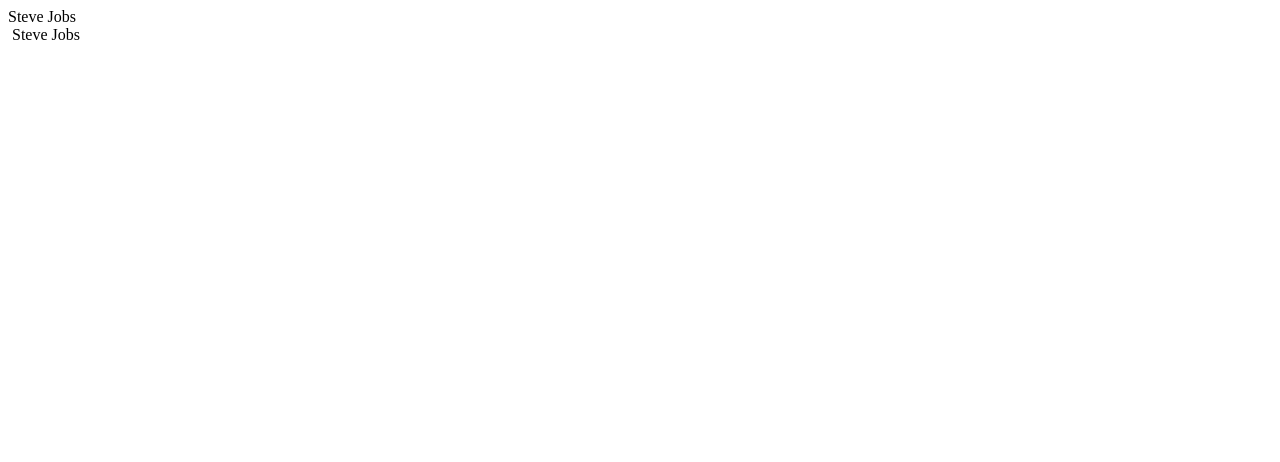
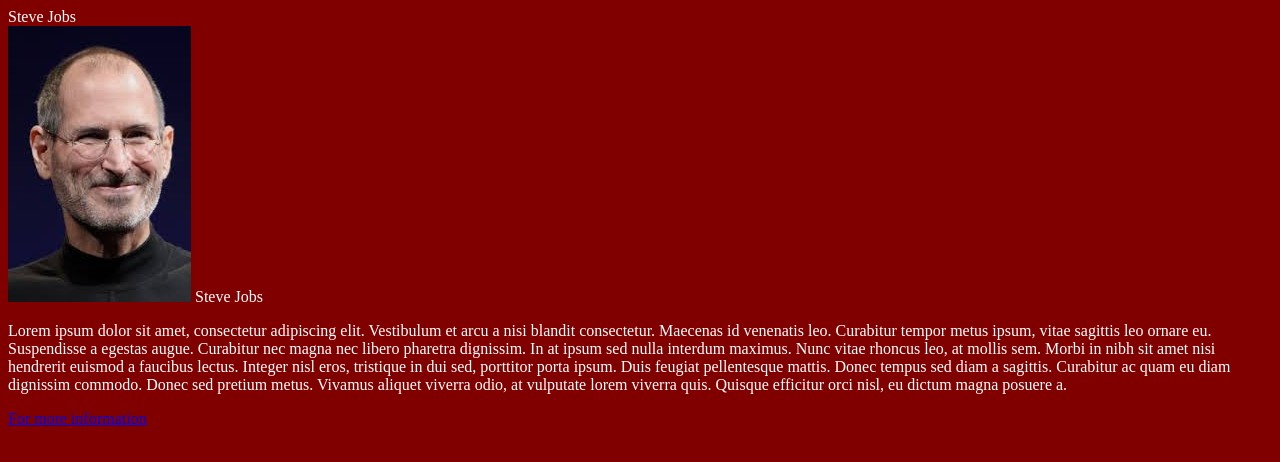
Before and after one commit to christianotieno/ChristianAndEloge, a plain HTML site: page index.html in a window 1280 px wide. Drawn offline with Linux system fonts and the light colour scheme.

Commit message:
added some features

```diff
--- /dev/null
+++ b/css/style.css
@@ -0,0 +1,4 @@
+body{
+	background-color: #800000;
+	color: #FFFFFF;
+}
--- a/index.html
+++ b/index.html
@@ -2,15 +2,19 @@
 <html>
 <head>
 	<title>Tribute Page</title>
+	<link rel="stylesheet" type="text/css" href="css/style.css">
 </head>
 <body>
 	<div id="main">
 		<header id="title">Steve Jobs</header>
         <div id="img-div">
-            <img id ="image">
+            <img id ="image" src="img/Steve_Jobs.jpg">
             <caption id="img-caption">Steve Jobs</caption>
         </div>
+        <p id="tribute-info">
+        Lorem ipsum dolor sit amet, consectetur adipiscing elit. Vestibulum et arcu a nisi blandit consectetur. Maecenas id venenatis leo. Curabitur tempor metus ipsum, vitae sagittis leo ornare eu. Suspendisse a egestas augue. Curabitur nec magna nec libero pharetra dignissim. In at ipsum sed nulla interdum maximus. Nunc vitae rhoncus leo, at mollis sem. Morbi in nibh sit amet nisi hendrerit euismod a faucibus lectus. Integer nisl eros, tristique in dui sed, porttitor porta ipsum. Duis feugiat pellentesque mattis. Donec tempus sed diam a sagittis. Curabitur ac quam eu diam dignissim commodo. Donec sed pretium metus. Vivamus aliquet viverra odio, at vulputate lorem viverra quis. Quisque efficitur orci nisl, eu dictum magna posuere a.
+    	</p>
+        <a href="https://en.wikipedia.org/wiki/Steve_Jobs" id="tribute-link" target="_blank">For more information</a>
     </div>
-
 </body>
 </html>
```
Also changed, not shown: img/Steve_Jobs.jpg (added).
